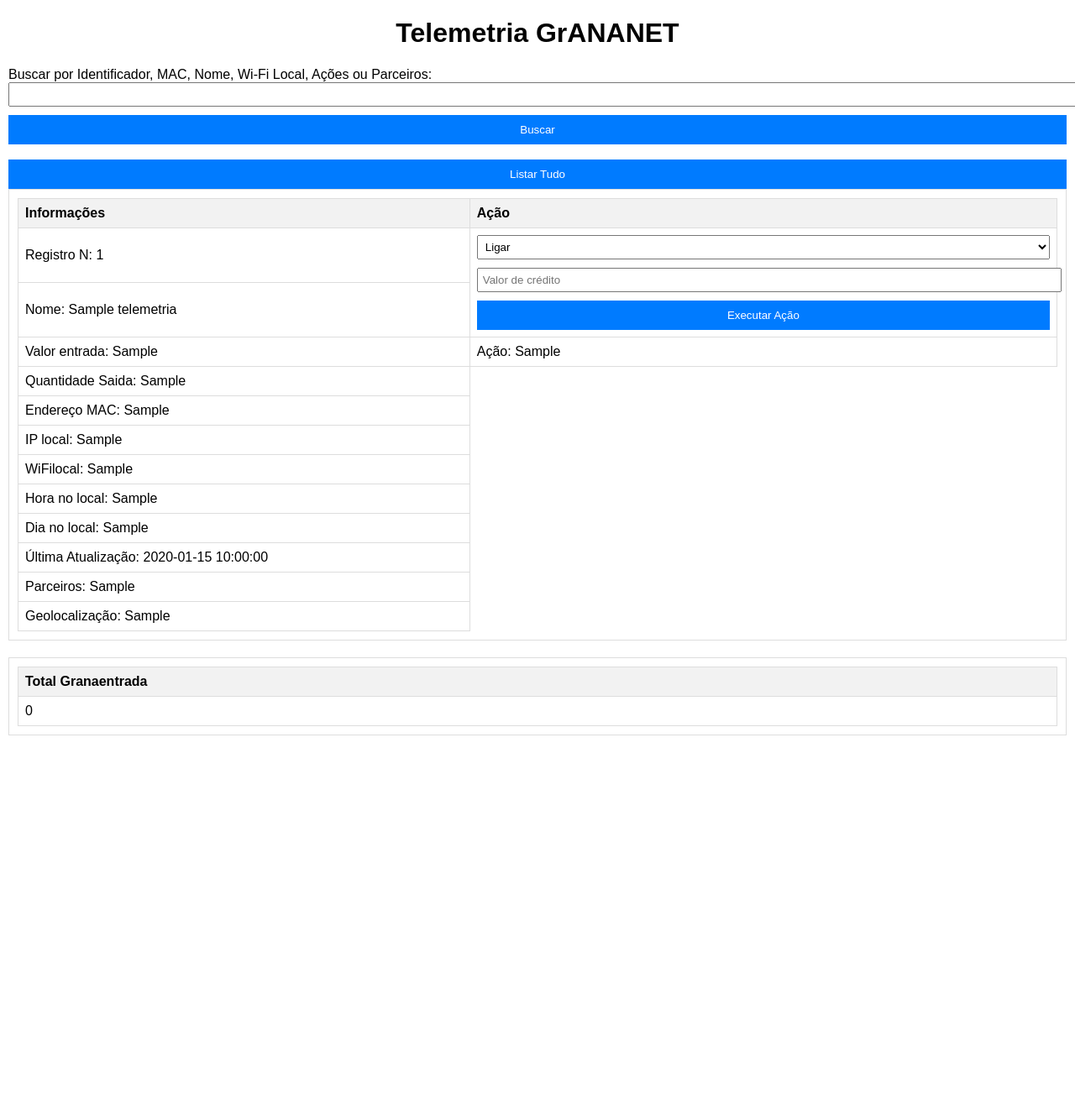
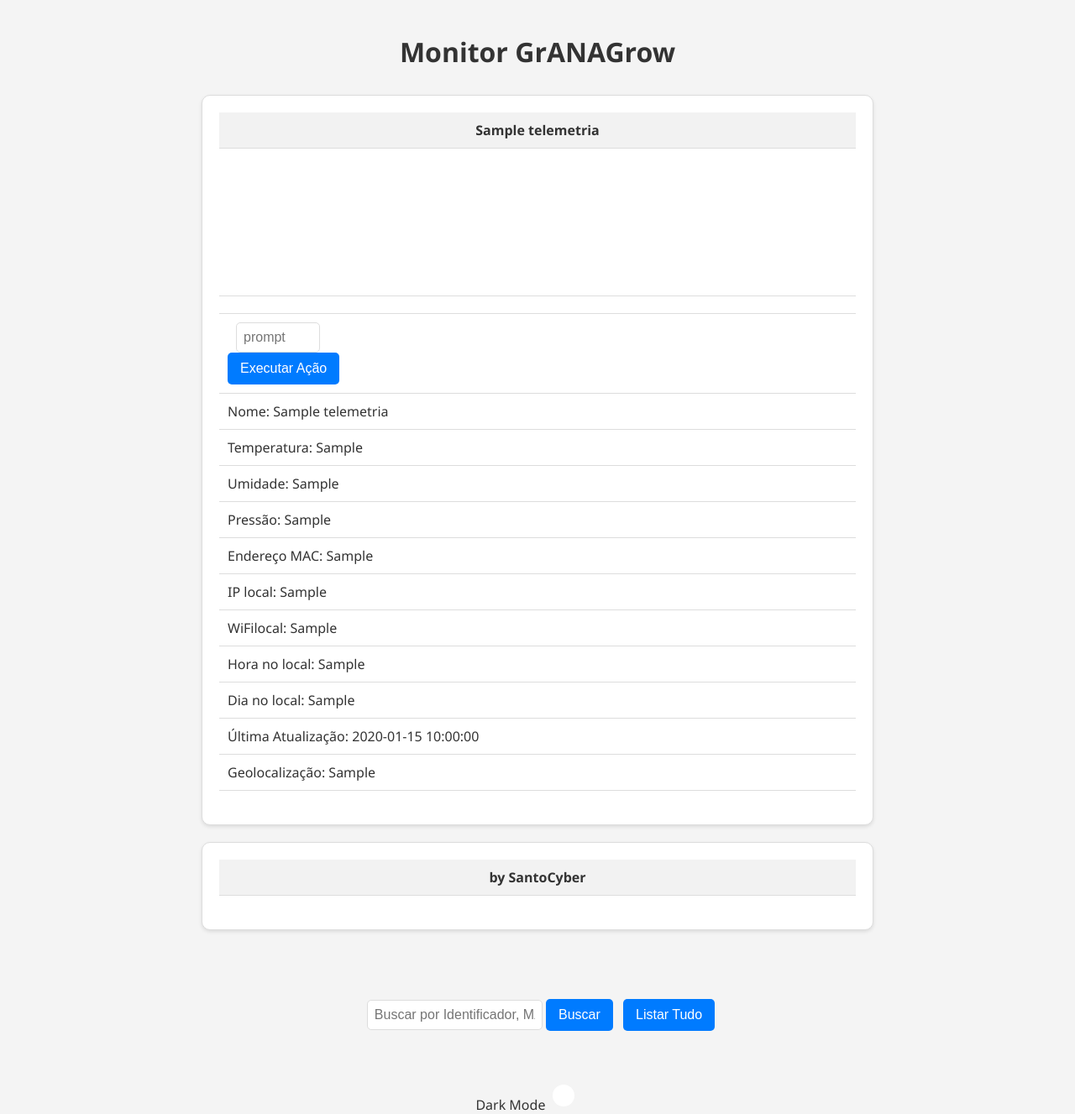
Before and after one commit to santocyber/GrANAGrow, a PHP site: page / in a window 1280 px wide. Shown: the whole page at 84% size. Before the commit the page ends 876 px from the top, so only its background shows below. Run offline with PHP 8.4, Linux system fonts and the light colour scheme; tables that the repository leaves empty or names only in its code hold one stand-in row (values such as "Sample post"); lists and menus that the app fills with data are empty; a map, chart or similar area stays blank.

Commit message:
Update index.php

```diff
--- a/httpdocs/index.php
+++ b/httpdocs/index.php
@@ -3,105 +3,200 @@
 <head>
     <meta charset="UTF-8">
     <meta name="viewport" content="width=device-width, initial-scale=1.0">
-    <title>Telemetria GrANANET</title>
-    <style>
+    <title>GrANAGrow</title>
+    <meta http-equiv="refresh" content="600"> <!-- Adicionando o refresh automático -->
+    <script src="https://cdn.jsdelivr.net/npm/chart.js"></script>
+	   <!-- JavaScript para gerar os gráficos -->
+    <script>
+       function generateChart(canvasId, data) {
+        var ctx = document.getElementById(canvasId).getContext('2d');
+        var myChart = new Chart(ctx, {
+            type: 'line',
+            data: {
+                labels: data.labels.map(function(timestamp) {
+                    var date = new Date(timestamp * 1000); // Multiplicando por 1000 para converter de segundos para milissegundos
+                    var formattedDate = date.toLocaleString('pt-BR', { day: '2-digit', month: 'long', year: 'numeric', hour: 'numeric', minute: 'numeric' });
+                    return formattedDate;
+                }),
+                datasets: data.datasets.map(function(dataset) {
+                    return {
+                        label: dataset.label,
+                        data: dataset.data,
+                        backgroundColor: dataset.backgroundColor,
+                        borderColor: dataset.borderColor,
+                        borderWidth: dataset.borderWidth
+                    };
+                })
+            },
+            options: {
+                scales: {
+                    y: {
+                        beginAtZero: true
+                    }
+                }
+            }
+        });
+    }
+
+        function toggleDarkMode() {
+            var body = document.body;
+            var darkModeToggle = document.getElementById("dark-mode-toggle");
+            var darkModeLabel = document.getElementById("dark-mode-label");
+
+            if (body.classList.contains("dark-mode")) {
+                body.classList.remove("dark-mode");
+                darkModeLabel.textContent = "Dark Mode";
+                darkModeToggle.checked = false;
+            } else {
+                body.classList.add("dark-mode");
+                darkModeLabel.textContent = "Light Mode";
+                darkModeToggle.checked = true;
+            }
+        }
+    </script>
+
+  <style>
         body {
-            font-family: Arial, sans-serif;
-            margin: 10px;
+            font-family: 'Segoe UI', Tahoma, Geneva, Verdana, sans-serif;
+            margin: 0;
             padding: 0;
+            background-color: #f4f4f4;
+            color: #333;
+            transition: background-color 0.3s, color 0.3s;
+        }
+        .container {
+            padding: 20px;
+            max-width: 800px;
+            margin: 0 auto;
         }
         h1 {
             text-align: center;
+            margin-top: 20px;
+            margin-bottom: 30px;
         }
-        .container {
-            display: flex;
-            flex-direction: column;
+        .search-container {
+            margin-bottom: 20px;
+            text-align: center;
+        }
+        .search-container form {
+            display: inline-block;
+        }
+        .search-container input[type="text"] {
+            width: calc(100% - 100px);
+            padding: 8px;
+            border-radius: 5px;
+            border: 1px solid #ddd;
+            box-sizing: border-box;
+            font-size: 16px;
+        }
+        button {
+            padding: 10px 15px;
+            background-color: #007BFF;
+            color: #fff;
+            border: none;
+            cursor: pointer;
+            border-radius: 5px;
+            transition: background-color 0.3s;
+            font-size: 16px;
+        }
+        button:hover {
+            background-color: #0056b3;
         }
         .card {
             border: 1px solid #ddd;
+            border-radius: 10px;
             margin-bottom: 20px;
-            padding: 10px;
+            padding: 20px;
+            background-color: #fff;
+            box-shadow: 0 2px 4px rgba(0,0,0,0.1);
         }
         table {
+            width: 100%;
             border-collapse: collapse;
-            width: 100%;
+            margin-bottom: 20px;
         }
         th, td {
-            border: 1px solid #ddd;
-            padding: 8px;
-            text-align: left;
+            padding: 10px;
+            border-bottom: 1px solid #ddd;
         }
         th {
             background-color: #f2f2f2;
         }
-        select, input[type="text"] {
-            width: 100%;
-            padding: 5px;
-            margin-bottom: 10px;
+        .dark-mode {
+            background-color: #222;
+            color: #fff;
         }
-        button {
-            width: 100%;
-            padding: 10px;
+        .dark-mode .card, .dark-mode th, .dark-mode td {
+            background-color: #333;
+            color: #fff;
+            border-color: #555;
+        }
+        .dark-mode button {
+            background-color: #0056b3;
+        }
+        .dark-mode button:hover {
             background-color: #007BFF;
-            color: #fff;
-            border: none;
-            cursor: pointer;
+        }
+        .switch {
+            text-align: center;
+            margin-top: 20px;
+        }
+        .switch input {
+            display: none;
+        }
+        .slider {
+            position: relative;
+            display: inline-block;
+            width: 60px;
+            height: 34px;
+        }
+        .slider:before {
+            position: absolute;
+            content: "";
+            height: 26px;
+            width: 26px;
+            left: 4px;
+            bottom: 4px;
+            background-color: white;
+            transition: .4s;
+        }
+        input:checked + .slider {
+            background-color: #2196F3;
+        }
+        input:checked + .slider:before {
+            transform: translateX(26px);
+        }
+        .slider.round {
+            border-radius: 34px;
+        }
+        .slider.round:before {
+            border-radius: 50%;
+        }
+        canvas {
+            max-width: 100%;
+            height: auto;
+        }
+        .action-input {
+            width: 100px;
+            padding: 8px;
+            border-radius: 5px;
+            border: 1px solid #ddd;
+            box-sizing: border-box;
+            font-size: 16px;
+            margin-left: 10px;
         }
     </style>
 </head>
 <body>
-    <h1>Telemetria GrANANET</h1>
+    <div class="container">
+        <h1>Monitor GrANAGrow</h1>
 
-    <!-- Formulário de busca -->
-    <div class="search-container">
-        <form method="get">
-            <label for="searchTerm">Buscar por Identificador, MAC, Nome, Wi-Fi Local, Ações ou Parceiros:</label>
-            <input type="text" id="searchTerm" name="searchTerm" required>
-            <button type="submit">Buscar</button>
-        </form>
-    </div>
-    <br>
-    <!-- Botão para listar todas as linhas -->
-    <div class="search-container">
-        <form method="get">
-            <input type="hidden" name="listAll" value="1">
-            <button type="submit">Listar Tudo</button>
-        </form>
-    </div>
-
-    <div class="container">
         <?php
         try {
             $pdo = new PDO('mysql:host=santocyber.helioho.st;dbname=santocyber_telemetria', 'santocyber_telemetria', 'telemetria');
             $pdo->setAttribute(PDO::ATTR_ERRMODE, PDO::ERRMODE_EXCEPTION);
 
-            if ($_SERVER['REQUEST_METHOD'] === 'POST' && isset($_POST['mac'], $_POST['action'])) {
-                $mac = $_POST['mac'];
-                $action = $_POST['action'];
-
-		        // Atualize a coluna 'acoes' na tabela 'telemetria' com a ação selecionada
-                    $stmt = $pdo->prepare("UPDATE telemetria SET acoes = :acoes WHERE mac = :mac");
-                    $stmt->bindParam(':acoes', $action, PDO::PARAM_STR);
-                    $stmt->bindParam(':mac', $mac, PDO::PARAM_STR);
-                    $stmt->execute();
-
-                // Verifique se a ação é "credito"
-                if ($action === 'credito') {
-                    // Obtém o valor de crédito inserido pelo usuário
-                    $credito = $_POST['credito'];
-
-                    // Atualize a coluna 'credito' na tabela 'telemetria' com o valor de crédito
-                    $stmt = $pdo->prepare("UPDATE telemetria SET credito = :credito WHERE mac = :mac");
-                    $stmt->bindParam(':credito', $credito, PDO::PARAM_STR);
-                    $stmt->bindParam(':mac', $mac, PDO::PARAM_STR);
-                    $stmt->execute();
-                } else {
-
-                }
-            }
-
-            // Construir a consulta base
-            $query = "SELECT identificador, nome, ip, granaentrada, objsaida, mac, datalocal, horalocal, wifilocal, last_update, acoes, parceiros,geolocalizacao, credito FROM telemetria";
+            $query = "SELECT identificador, nome, ip, temperatura, umidade, pressao, mac, datalocal, horalocal, wifilocal, last_update, acoes, parceiros, geolocalizacao, credito, dados_serializados FROM telemetria";
 
             if ($_SERVER['REQUEST_METHOD'] === 'GET') {
                 if (isset($_GET['searchTerm'])) {
@@ -120,41 +215,65 @@
 
             $stmt->execute();
 
-            $totalGranaentrada = 0;
-
             while ($linha = $stmt->fetch(PDO::FETCH_ASSOC)) {
                 echo "<div class='card'>";
                 echo "<table>";
-                echo "<tr><th>Informações</th><th>Ação</th></tr>";
-                echo "<tr><td>Registro N: {$linha['identificador']}</td><td rowspan='2'><form method='POST'><input type='hidden' name='mac' value='{$linha['mac']}'><select name='action'><option value='ligado'>Ligar</option><option value='desligado'>Desligar</option><option value='reinicia'>Reiniciar</option><option value='credito'>Crédito</option></select>";
-
-
-                echo "<input type='text' name='credito' placeholder='Valor de crédito'>";
-
-
-                echo "<button type='submit'>Executar Ação</button></form></td></tr>";
+                echo "<tr><th>{$linha['nome']}</th></tr>";
+                echo "<tr><td><canvas id='grafico_" . $linha['mac'] . "'></canvas></td></tr>";
+                echo "<tr><td></td></tr>";
+                echo "<tr><td><input type='text' class='action-input' placeholder='prompt'><br><button type='submit'>Executar Ação</button></td></tr>";
                 echo "<tr><td>Nome: {$linha['nome']}</td></tr>";
-                echo "<tr><td>Valor entrada: {$linha['granaentrada']}</td><td>Ação: {$linha['acoes']}</td></tr>";
-                echo "<tr><td>Quantidade Saida: {$linha['objsaida']}</td></tr>";
+                echo "<tr><td>Temperatura: {$linha['temperatura']}</td></tr>";
+                echo "<tr><td>Umidade: {$linha['umidade']}</td></tr>";
+                echo "<tr><td>Pressão: {$linha['pressao']}</td></tr>";
                 echo "<tr><td>Endereço MAC: {$linha['mac']}</td></tr>";
                 echo "<tr><td>IP local: {$linha['ip']}</td></tr>";
                 echo "<tr><td>WiFilocal: {$linha['wifilocal']}</td></tr>";
                 echo "<tr><td>Hora no local: {$linha['horalocal']}</td></tr>";
                 echo "<tr><td>Dia no local: {$linha['datalocal']}</td></tr>";
                 echo "<tr><td>Última Atualização: {$linha['last_update']}</td></tr>";
-                echo "<tr><td>Parceiros: {$linha['parceiros']}</td></tr>";
-		        echo "<tr><td>Geolocalização: {$linha['geolocalizacao']}</td></tr>";
-
+                echo "<tr><td>Geolocalização: {$linha['geolocalizacao']}</td></tr>";
                 echo "</table>";
                 echo "</div>";
 
-                $totalGranaentrada += floatval($linha['granaentrada']);
+                // Processamento dos dados para os gráficos
+                $dados_serializados = json_decode($linha['dados_serializados'], true);
+                if (is_array($dados_serializados)) {
+                    $chartData = [
+                        'mac' => $linha['mac'],
+                        'labels' => array_column($dados_serializados, 'timestamp'),
+                        'datasets' => [
+                            [
+                                'label' => 'Temperatura (°C)',
+                                'data' => array_column($dados_serializados, 'temperatura'),
+                                'backgroundColor' => 'rgba(255, 99, 132, 0.2)',
+                                'borderColor' => 'rgba(255, 99, 132, 1)',
+                                'borderWidth' => 1
+                            ],
+                            [
+                                'label' => 'Umidade (%)',
+                                'data' => array_column($dados_serializados, 'umidade'),
+                                'backgroundColor' => 'rgba(54, 162, 235, 0.2)',
+                                'borderColor' => 'rgba(54, 162, 235, 1)',
+                                'borderWidth' => 1
+                            ],
+                            [
+                                'label' => 'Pressão (hPa)',
+                                'data' => array_column($dados_serializados, 'pressao'),
+                                'backgroundColor' => 'rgba(255, 206, 86, 0.2)',
+                                'borderColor' => 'rgba(255, 206, 86, 1)',
+                                'borderWidth' => 1
+                            ]
+                        ]
+                    ];
+
+                    // Gere o gráfico para este conjunto de dados
+                    echo "<script>generateChart('grafico_" . $linha['mac'] . "', " . json_encode($chartData) . ");</script>";
+                }
             }
-
             echo "<div class='card'>";
             echo "<table>";
-            echo "<tr><th>Total Granaentrada</th></tr>";
-            echo "<tr><td>{$totalGranaentrada}</td></tr>";
+            echo "<tr><th>by SantoCyber</th></tr>";
             echo "</table>";
             echo "</div>";
         } catch (PDOException $e) {
@@ -162,5 +281,35 @@
         }
         ?>
     </div>
+
+
+
+    <!-- Formulário de busca -->
+    <div class="container">
+        <br>
+        <div class="search-container">
+            <form method="get">
+                <input type="text" id="searchTerm" name="searchTerm" placeholder="Buscar por Identificador, MAC, Nome, Wi-Fi Local, Ações ou Parceiros" required>
+                <button type="submit">Buscar</button>
+            </form>
+            <form method="get">
+                <input type="hidden" name="listAll" value="1">
+                <button type="submit">Listar Tudo</button>
+            </form>
+        </div>
+    </div>
+
+    <!-- Toggle para Dark Mode -->
+
+	<!-- Toggle para Dark Mode -->
+<div class="switch">
+    <label class="switch" for="dark-mode-toggle">
+        <span id="dark-mode-label">Dark Mode</span>
+        <input type="checkbox" id="dark-mode-toggle" onclick="toggleDarkMode()">
+        <span class="slider round"></span>
+    </label>
+</div>
+
+    </div>
 </body>
 </html>
```
